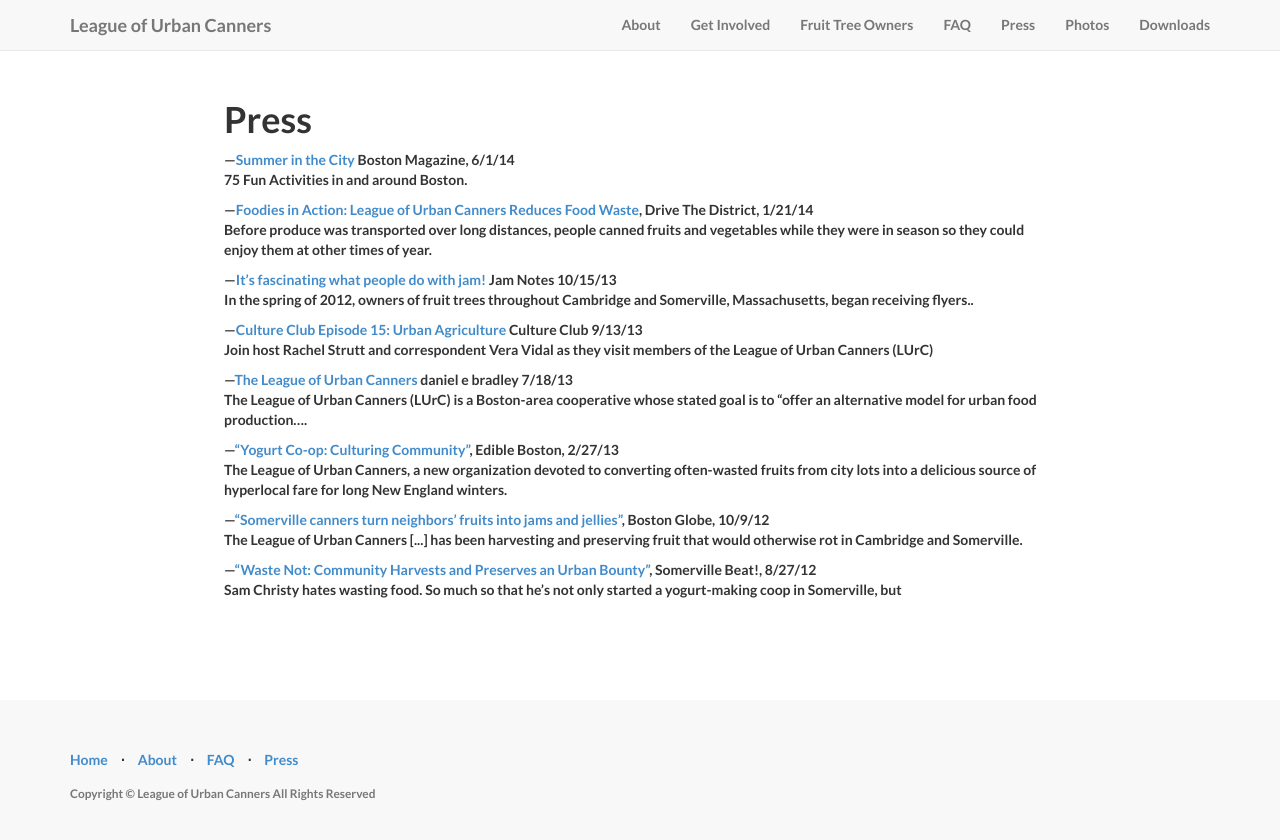
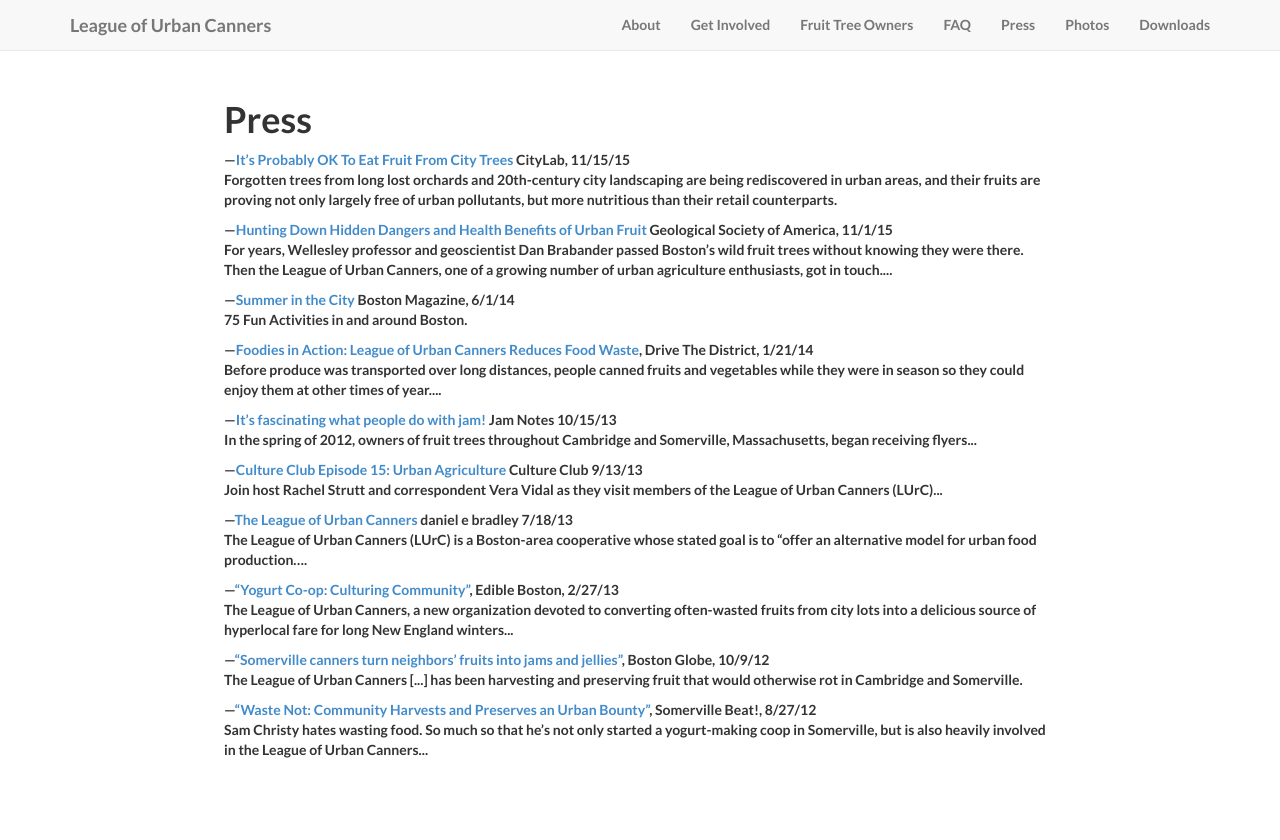
Before and after one commit to LUrC/leagueofurbancanners.org, a Jekyll site: the page built from press/index.html, in a window 1280 px wide and 900 px high. Shown: the top 840 px of the window. Built offline with Jekyll 4.4.1, drawn with Linux system fonts in a browser that asks for light colours; nearby versions of some CDN libraries.

Commit message:
Update index.html

```diff
--- a/press/index.html
+++ b/press/index.html
@@ -4,30 +4,32 @@
 ---
 
 <h1>Press</h1>
+<p>—<a href="http://www.citylab.com/navigator/2015/11/its-ok-to-eat-fruit-from-urban-trees/415770/">It’s Probably OK To Eat Fruit From City Trees</a> CityLab, 11/15/15<br />Forgotten trees from long lost orchards and 20th-century city landscaping are being rediscovered in urban areas, and their fruits are proving not only largely free of urban pollutants, but more nutritious than their retail counterparts.</p>
 
+<p>—<a href="http://www.geosociety.org/news/pr/2015/15-81.htm">Hunting Down Hidden Dangers and Health Benefits of Urban Fruit</a> Geological Society of America, 11/1/15<br /> For years, Wellesley professor and geoscientist Dan Brabander passed Boston’s wild fruit trees without knowing they were there. Then the League of Urban Canners, one of a growing number of urban agriculture enthusiasts, got in touch....</p>
 
-<p>—<a href="/web/20140809083223/http://www.bostonmagazine.com/arts-entertainment/article/2014/05/27/summer-fun-boston/">Summer in the City</a> Boston Magazine, 6/1/14<br /> 75 Fun Activities in and around Boston.</p>
+<p>—<a href="http://www.bostonmagazine.com/arts-entertainment/article/2014/05/27/summer-fun-boston/">Summer in the City</a> Boston Magazine, 6/1/14<br /> 75 Fun Activities in and around Boston.</p>
 
-<p>—<a href="/web/20140809083223/http://www.drivethedistrict.com/2014/01/21/foodies-in-action-league-of-urban-canners-reduces-food-waste/">Foodies in Action: League of Urban Canners Reduces Food Waste</a>, Drive The District, 1/21/14<br />
+<p>—<a href="http://www.drivethedistrict.com/2014/01/21/foodies-in-action-league-of-urban-canners-reduces-food-waste/">Foodies in Action: League of Urban Canners Reduces Food Waste</a>, Drive The District, 1/21/14<br />
 Before produce was transported over long distances, people canned fruits and vegetables while they were in season so they could enjoy them at other
-	   times of year.</p>
+	   times of year....</p>
 
 	   <p>—<a
-	   href="/web/20140809083223/http://www.pomonapectin.com/jam-notes/jam-notes-recipes-for-canned-pie-fillings-sunrise-marmalade-blue-sunshine-wild-blackberry-jams/">It’s
+	   href="http://www.pomonapectin.com/jam-notes/jam-notes-recipes-for-canned-pie-fillings-sunrise-marmalade-blue-sunshine-wild-blackberry-jams/">It’s
 	   fascinating what people do with jam!</a>
 	   Jam Notes 10/15/13<br />
 	   In the spring of 2012, owners of fruit trees
 	   throughout Cambridge and Somerville,
-	   Massachusetts, began receiving flyers..</p>
+	   Massachusetts, began receiving flyers...</p>
 	   <p >—<a
-	   href="/web/20140809083223/http://somervillecultureclub.blogspot.com/2013/09/somerville-culture-club-episode-15.html">Culture
+	   href="http://somervillecultureclub.blogspot.com/2013/09/somerville-culture-club-episode-15.html">Culture
 	   Club Episode 15: Urban Agriculture</a>
 	   Culture Club 9/13/13<br />
 	   Join host Rachel Strutt and correspondent Vera
 	   Vidal as they visit members of the League of
-	   Urban Canners (LUrC)</p>
+	   Urban Canners (LUrC)...</p>
 	   <p >—<a
-	   href="/web/20140809083223/http://danielebradley.com/project/the-league-of-urban-canners/">The
+	   href="http://danielebradley.com/project/the-league-of-urban-canners/">The
 	   League of Urban Canners</a> daniel e
 	   bradley 7/18/13<br />
 	   The League of Urban Canners (LUrC) is a
@@ -35,25 +37,25 @@
 	   “offer an alternative model for urban food
 	   production….</p>
 	   <p >—<a
-	   href="/web/20140809083223/http://edibleboston.com/yogurt-co-op-culturing-community/">“Yogurt
+	   href="http://edibleboston.com/yogurt-co-op-culturing-community/">“Yogurt
 	   Co-op: Culturing Community”</a>, Edible Boston,
 	   2/27/13<br />
 	   The League of Urban Canners, a new organization
 	   devoted to converting often-wasted fruits from
 	   city lots into a delicious source of hyperlocal
-	   fare for long New England winters.</p>
+	   fare for long New England winters...</p>
 	   <p >—<a
-	   href="/web/20140809083223/http://www.bostonglobe.com/lifestyle/food-dining/2012/10/09/somerville-canners-turn-neighbors-fruits-into-jams-and-jellies/rR7eeMjRqBPE3IjbetVmlJ/story.html">“Somerville
+	   href="http://www.bostonglobe.com/lifestyle/food-dining/2012/10/09/somerville-canners-turn-neighbors-fruits-into-jams-and-jellies/rR7eeMjRqBPE3IjbetVmlJ/story.html">“Somerville
 	   canners turn neighbors’ fruits into jams and
 	   jellies”</a>, Boston Globe, 10/9/12<br />
 	   The League of Urban Canners [...] has been
 	   harvesting and preserving fruit that would
 	   otherwise rot in Cambridge and Somerville.</p>
 	   <p>—<a
-	   href="/web/20140809083223/http://somervillebeat.com/food/1605/waste-not-community-harvests-and-preserves-an-urban-bounty/">“Waste
+	   href="http://somervillebeat.com/food/1605/waste-not-community-harvests-and-preserves-an-urban-bounty/">“Waste
 	   Not: Community Harvests and Preserves an Urban
 	   Bounty”</a>, Somerville Beat!, 8/27/12<br />
 	   Sam Christy hates wasting food. So much so that
 	   he’s not only started a yogurt-making coop in
-	   Somerville, but             <cite><br />
+	   Somerville, but is also heavily involved in the League of Urban Canners...<cite><br />
 	   </cite></p>
```
